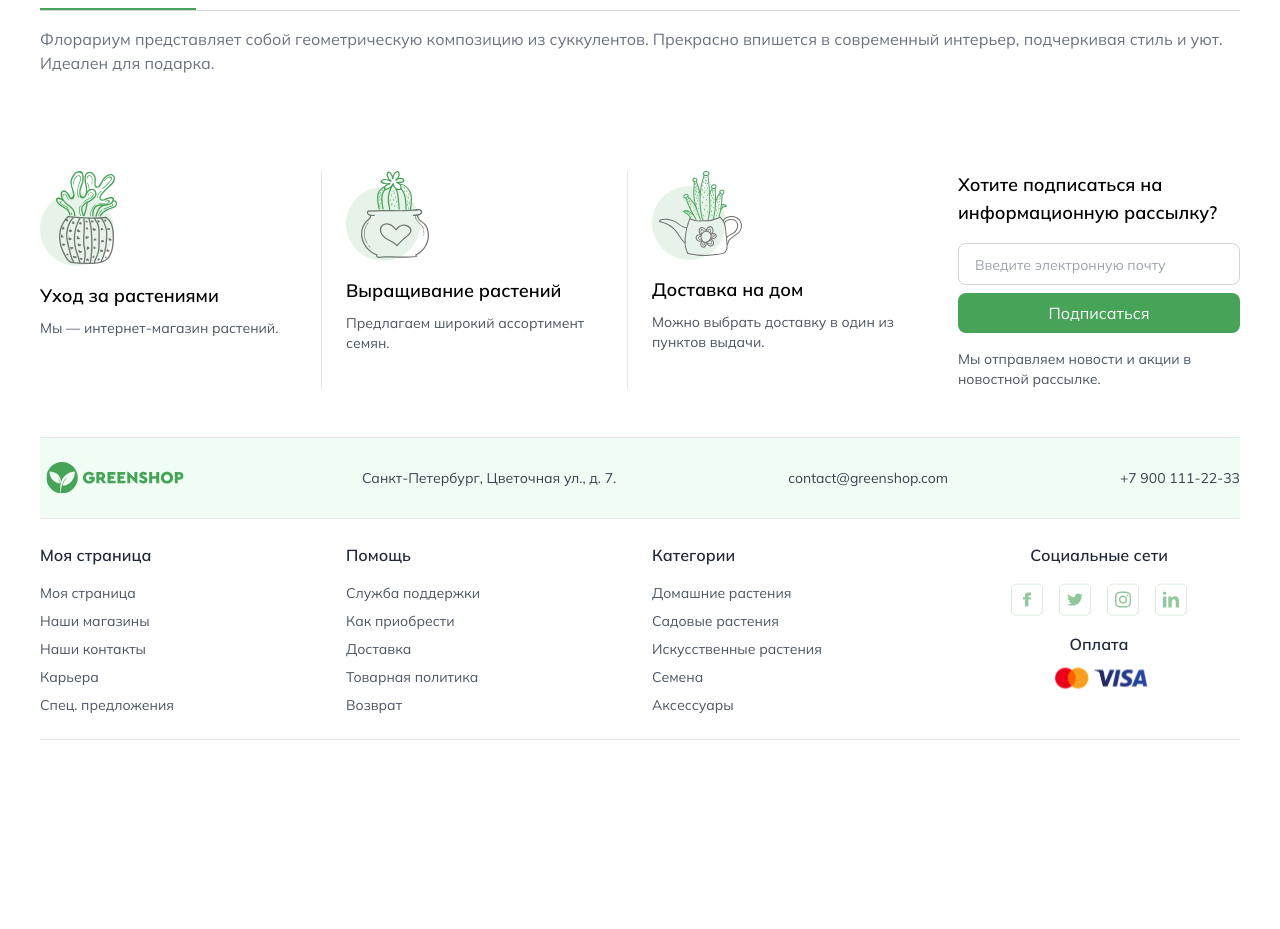
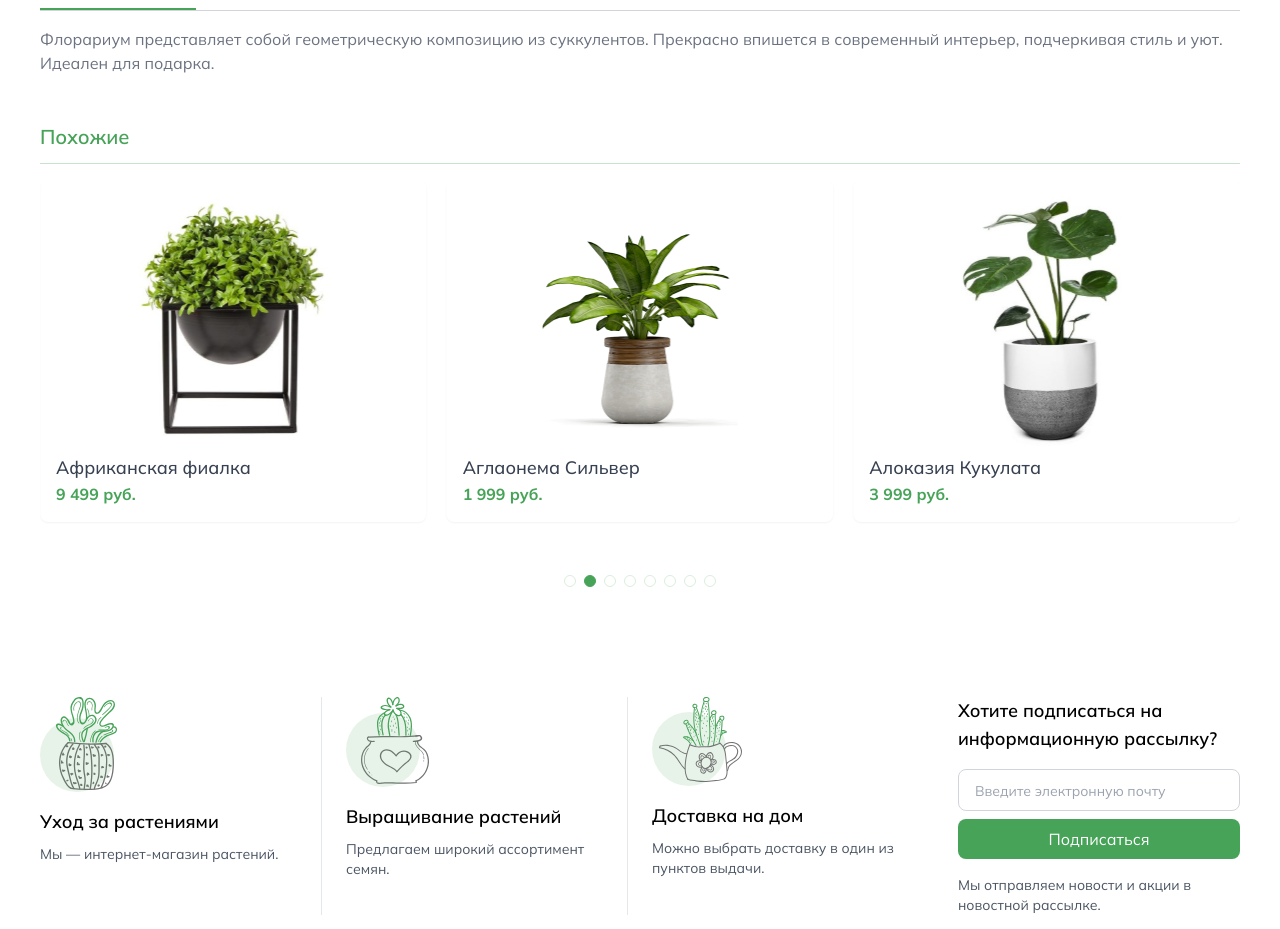
Before and after one commit to when-dev/online-green-shop, a Next.js app: page /product/1 in a window 1280 px wide. Shown: the part 825-1754 px from the top of the page. Before the commit the page ends 1605 px from the top, so only its background shows below. Built offline with nearby package versions, Linux system fonts and the light colour scheme.

Commit message:
feat: add related products slider to product page

```diff
--- a/package.json
+++ b/package.json
@@ -14,7 +14,8 @@
     "next": "^15.0.3",
     "react": "^18.3.1",
     "react-dom": "^18.3.1",
-    "react-redux": "^9.1.2"
+    "react-redux": "^9.1.2",
+    "swiper": "^11.1.15"
   },
   "devDependencies": {
     "@types/node": "^20",
--- a/src/app/product/[id]/page.tsx
+++ b/src/app/product/[id]/page.tsx
@@ -9,13 +9,16 @@ import grayStar from '../../../../public/assets/img/icons/gray-star.svg'
 import plus from '../../../../public/assets/img/icons/plus.svg'
 import minus from '../../../../public/assets/img/icons/minus.svg'
 import { useState } from 'react'
+import RelatedProductSlider from '@/components/related-product-slider'
 
 export default function ProductPage() {
-	const { id } = useParams();
-	const productId = parseInt(id as string);
-	const product = products.find(p => p.id === productId);
+	const { id } = useParams()
+	const productId = parseInt(id as string)
+	const product = products.find(p => p.id === productId)
 
-	const [activeTab, setActiveTab] = useState<'description' | 'reviews'>('description');
+	const [activeTab, setActiveTab] = useState<'description' | 'reviews'>(
+		'description'
+	)
 
 	if (!product) {
 		return (
@@ -29,6 +32,8 @@ export default function ProductPage() {
 			</div>
 		)
 	}
+
+	const relatedProducts = products.filter(p => p.id !== productId)
 
 	const renderStars = (rating: number) => {
 		const fullStars = Math.floor(rating)
@@ -89,7 +94,7 @@ export default function ProductPage() {
 						alt={product.name}
 						width={600}
 						height={600}
-						className='rounded-lg object-cover ml-10'
+						className='rounded-lg object-cover'
 					/>
 				</div>
 
@@ -140,7 +145,7 @@ export default function ProductPage() {
 							</button>
 							<span className='text-lg font-medium'>1</span>
 							<button className='w-[33px] h-[33px] text-[16px] bg-green-custom text-white font-bold rounded-full flex items-center justify-center'>
-							<Image src={plus} alt='minus' width={17} height={16} />
+								<Image src={plus} alt='plus' width={17} height={16} />
 							</button>
 						</div>
 
@@ -211,6 +216,11 @@ export default function ProductPage() {
 					</div>
 				)}
 			</div>
+
+			<div className='mt-12'>
+				<h2 className='text-xl font-semibold text-green-custom mb-4 border-b border-green-custom-transparent pb-3'>Похожие</h2>
+				<RelatedProductSlider products={relatedProducts} />
+			</div>
 		</div>
 	)
 }
--- /dev/null
+++ b/src/components/related-product-slider.tsx
@@ -0,0 +1,94 @@
+'use client'
+
+import { Swiper, SwiperSlide } from 'swiper/react'
+import 'swiper/css'
+import 'swiper/css/pagination'
+import 'swiper/css/navigation'
+import { Navigation, Pagination, Autoplay } from 'swiper/modules'
+import Image from 'next/image'
+import Link from 'next/link'
+
+type Product = {
+	id: number
+	name: string
+	image: string
+	price: number
+}
+
+type RelatedProductSliderProps = {
+	products: Product[]
+}
+
+export default function RelatedProductSlider({
+	products,
+}: RelatedProductSliderProps) {
+	return (
+		<div className='related-products-slider'>
+			<Swiper
+				modules={[Navigation, Pagination, Autoplay]}
+				spaceBetween={20}
+				slidesPerView={1}
+				pagination={{
+					clickable: true,
+					bulletClass: 'swiper-pagination-bullet',
+					bulletActiveClass: 'swiper-pagination-bullet-active',
+				}}
+				autoplay={{
+					delay: 3000,
+					disableOnInteraction: false,
+				}}
+				loop={true}
+				breakpoints={{
+					640: { slidesPerView: 2 },
+					768: { slidesPerView: 3 },
+					1550: { slidesPerView: 4 },
+					1780: { slidesPerView: 5 },
+				}}
+				className='py-4 custom-swiper-container'
+			>
+				{products.map(product => (
+					<SwiperSlide key={product.id}>
+						<Link href={`/product/${product.id}`}>
+							<div className='group p-4 shadow-sm hover:shadow-lg transition-shadow rounded-lg'>
+								<Image
+									src={product.image}
+									alt={product.name}
+									width={250}
+									height={250}
+									className='rounded-lg object-contain h-[250px] w-full'
+								/>
+								<h3 className='text-lg font-medium text-gray-700 mt-2 group-hover:text-green-custom'>
+									{product.name}
+								</h3>
+								<p className='text-green-custom font-bold'>
+									{product.price.toLocaleString('ru-RU')} руб.
+								</p>
+							</div>
+						</Link>
+					</SwiperSlide>
+				))}
+			</Swiper>
+
+			<style jsx global>{`
+				.custom-swiper-container .swiper-pagination {
+					margin-top: 55px;
+					position: relative;
+					pointer-events: none;
+				}
+
+				.swiper-pagination-bullet {
+					width: 12px;
+					height: 12px;
+					border: 1px solid #46A358;
+					background: transparent;
+					border-radius: 50%;
+					transition: background 0.3s, transform 0.3s;
+				}
+
+				.swiper-pagination-bullet-active {
+					background: #46A358;
+				}
+			`}</style>
+		</div>
+	)
+}
```
Also changed, not shown: public/assets/img/products/product-4.svg, 1 other file (tests, documents, lock files or other folders).
